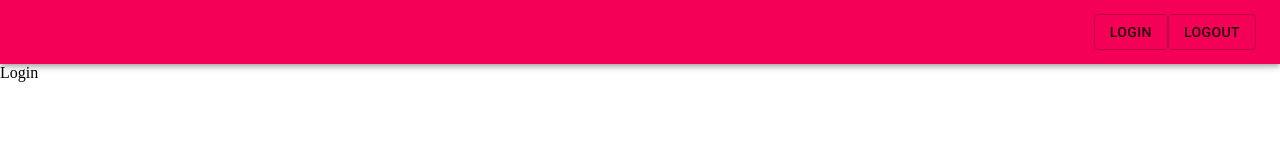
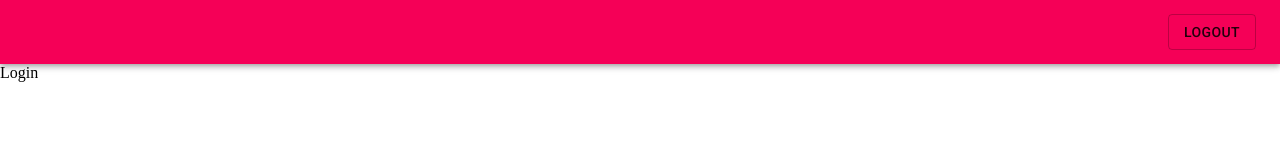
Before and after one commit to Chupriarti/react-firebase-real-time-chat, a React (Create React App) app: page /login in a window 1280 px wide. Shown: the top 160 px of the page. Built offline with nearby package versions, Linux system fonts and the light colour scheme.

Commit message:
prepare navbar logic

```diff
--- a/src/components/Navbar.js
+++ b/src/components/Navbar.js
@@ -2,12 +2,16 @@ import { AppBar, Button, Grid, Toolbar } from '@material-ui/core';
 import React from 'react';
 
 const Navbar = () => {
+    const user = true;
     return (
         <AppBar color={"secondary"} position="static">
             <Toolbar>
                 <Grid container justify={"flex-end"}>
-                    <Button variant={"outlined"}>Login</Button>
-                    <Button variant={"outlined"}>Logout</Button>
+                    {user ?
+                        <Button variant={"outlined"}>Logout</Button>
+                        :
+                        <Button variant={"outlined"}>Login</Button>
+                    }
                 </Grid>
             </Toolbar>
         </AppBar>
```
